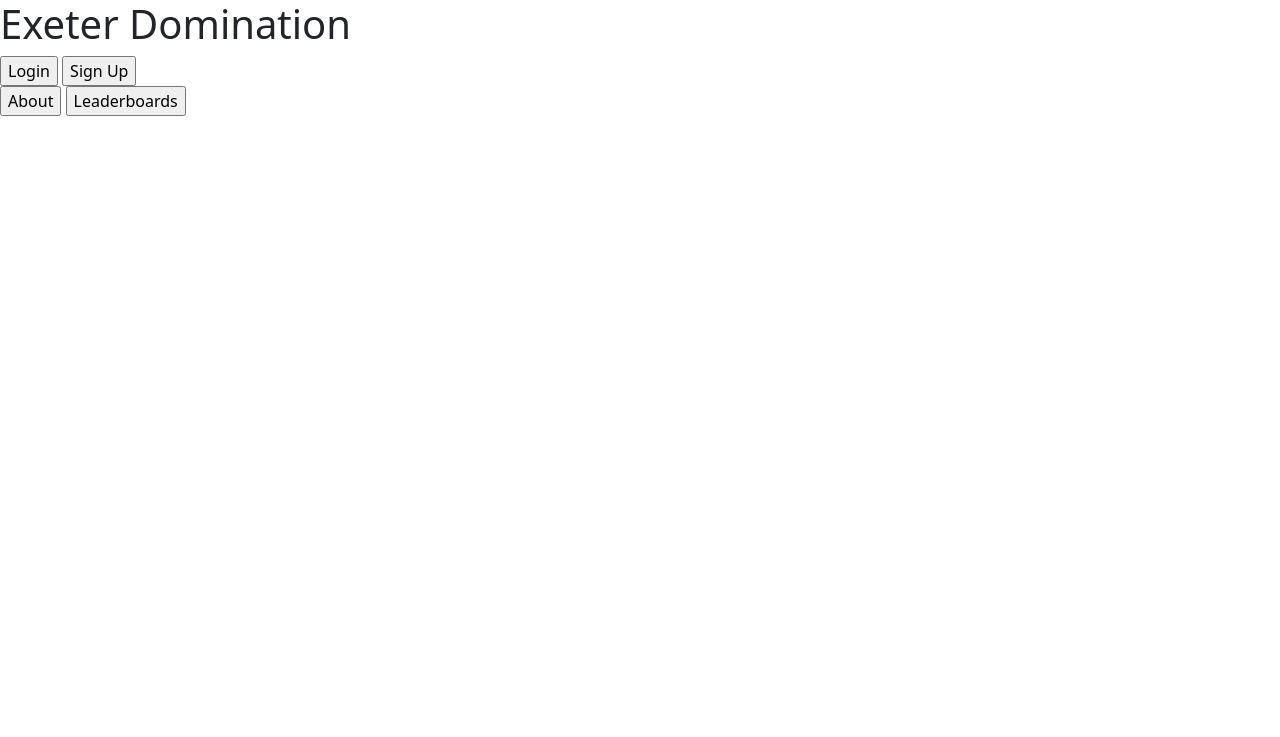
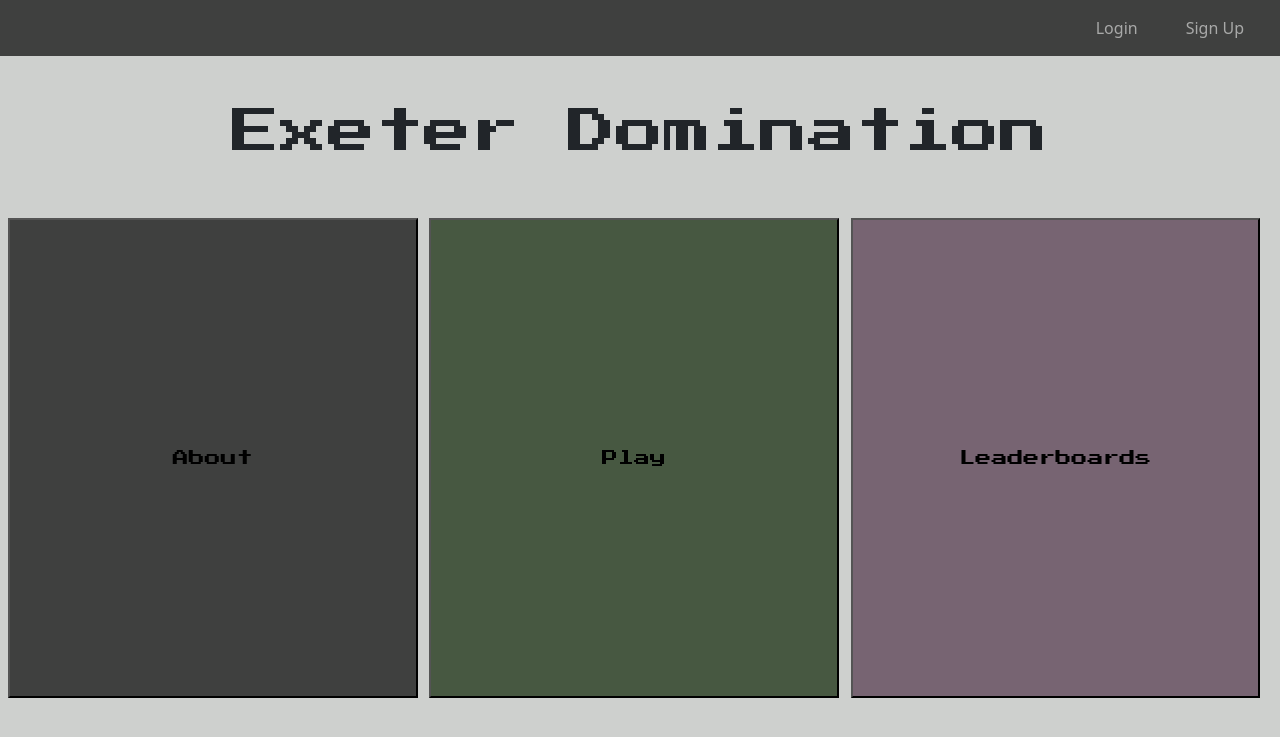
Before and after one commit to TreeveWhite/ecm2434-project, a Django app: page /play/ in a window 1280 px wide. Shown: the top 737 px of the page. Run offline with Django 4.2, Linux system fonts and the light colour scheme; parts of the project's set-up code (start-up, migrations or seed data) failed here and were passed over.

Commit message:
Added css

```diff
--- /dev/null
+++ b/TheProject/exeterDomination/static/stylesheet.css
@@ -0,0 +1,66 @@
+:root {
+    --background: #ced0ce;
+    --darkContrast: #3f403f;
+    --highlight: #e6e8e6;
+    --medContrast: #475841;
+    --lowContrast: #776472;
+}
+
+html {
+    background-color: var(--background);
+}
+
+.myNavbar {
+    background-color: var(--darkContrast);
+}
+
+.main {
+    background-color: var(--background);
+}
+
+.flexColumn {
+    min-height: 70vh;
+    display: flex;
+    flex-direction: column;
+}
+
+.flexRow {
+    flex: 1;
+    display: flex;
+    flex-direction: row;
+    justify-content: center;
+}
+
+.button1 {
+    background-color: var(--medContrast);
+    height: 60vh;
+    width: 32vw;
+}
+
+.button2 {
+    background-color: var(--darkContrast);
+    height: 60vh;
+    width: 32vw;
+}
+
+.button3 {
+    background-color: var(--lowContrast);
+    height: 60vh;
+    width: 32vw;
+}
+
+.formButton {
+    background-color: var(--medContrast);
+    width: 20vw;
+    height: 10vh;
+}
+
+.cancelButton {
+    background-color: red;
+    width: 20vw;
+    height: 10vh;
+}
+
+.arcade-font {
+    font-family: 'Press Start 2P';
+}
--- a/TheProject/exeterDomination/templates/exeterDomination/homePage.html
+++ b/TheProject/exeterDomination/templates/exeterDomination/homePage.html
@@ -1,23 +1,52 @@
 <!DOCTYPE html>
 <html lang="en">
+
 <head>
     <meta charset="UTF-8">
     <meta http-equiv="X-UA-Compatible" content="IE=edge">
-    <link rel="stylesheet" href="stylesheet.css">
+    {% load static %}
+    <link rel="stylesheet" href="{% static 'stylesheet.css' %}">
     <link href="https://cdn.jsdelivr.net/npm/bootstrap@5.1.3/dist/css/bootstrap.min.css" rel="stylesheet">
+    <link href='https://fonts.googleapis.com/css?family=Press Start 2P' rel='stylesheet'>
     <script src="https://cdn.jsdelivr.net/npm/bootstrap@5.1.3/dist/js/bootstrap.bundle.min.js"></script>
     <meta name="viewport" content="width=device-width, initial-scale=1.0">
     <title>Home | Exeter Domination</title>
 </head>
+
 <body>
-    <div>
-        <h1>Exeter Domination</h1>
+    <nav class="navbar navbar-expand-sm myNavbar navbar-dark">
+        <div class="container-fluid justify-content-end">
+            <ul class="navbar-nav">
+                <li class="nav-item px-3">
+                    <a class="nav-link " href="login">Login</a>
+                </li>
+                <li class="nav-item px-3">
+                    <a class="nav-link" href="signup">Sign Up</a>
+                </li>
+            </ul>
+        </div>
+    </nav>
+    <div class="flex px-2 pt-5 main justify-content-center">
+
+        <div class="d-flex justify-content-center">
+            <h1 class="arcade-font display-5">Exeter Domination</h1>
+        </div>
+
+        <div class="d-flex flexColumn">
+            <div class="d-flex pt-5 flexRow">
+                <div class="flex-fill">
+                    <input class="arcade-font button2" type="button" value="About" onclick="location.href = 'about';">
+                </div>
+                <div class="flex-fill">
+                    <input class="arcade-font button1" type="button" value="Play" onclick="location.href = 'game';">
+                </div>
+                <div class="flex-fill">
+                    <input class="arcade-font button3" type="button" value="Leaderboards"
+                        onclick="location.href = 'leaderboard';">
+                </div>
+            </div>
+        </div>
     </div>
-    <nav>
-        <input type="button" value="Login" onclick="location.href = 'login';">
-        <input type="button" value="Sign Up" onclick="location.href = 'signup';">
-    </nav>
-    <input type="button" value="About" onclick="location.href = 'about';">
-    <input type="button" value="Leaderboards" onclick="location.href = 'leaderboard';">
 </body>
+
 </html>
```
Also changed, not shown: TheProject/exeterDomination/templates/exeterDomination/aboutPage.html (+30 -3 lines), TheProject/exeterDomination/templates/exeterDomination/leaderboardPage.html (+45 -11 lines), TheProject/exeterDomination/templates/exeterDomination/loginPage.html (+41 -14 lines), TheProject/exeterDomination/templates/exeterDomination/signUpPage.html (+43 -16 lines), TheProject/exeterDomination/templates/exeterDomination/stylesheet.css (deleted).
